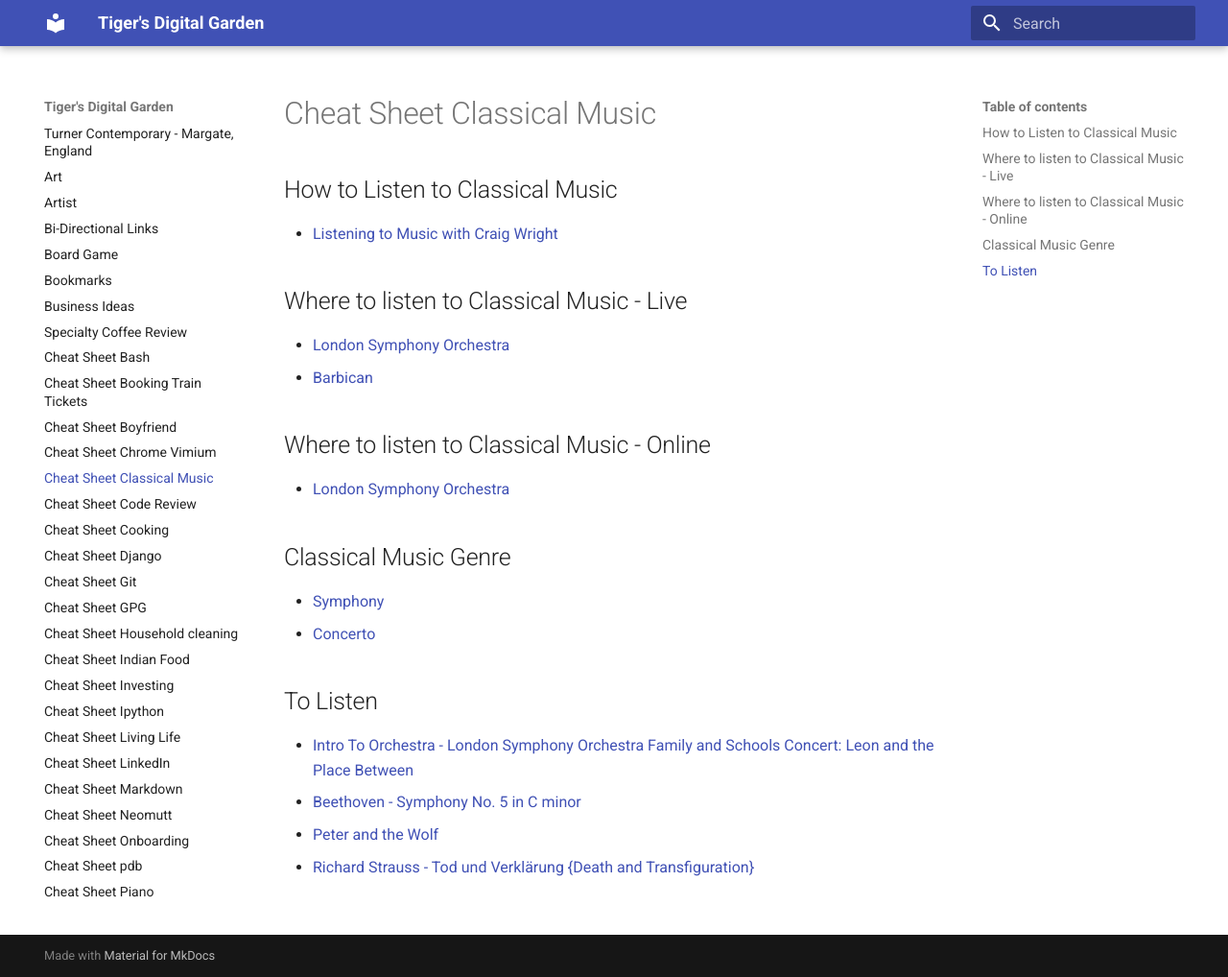
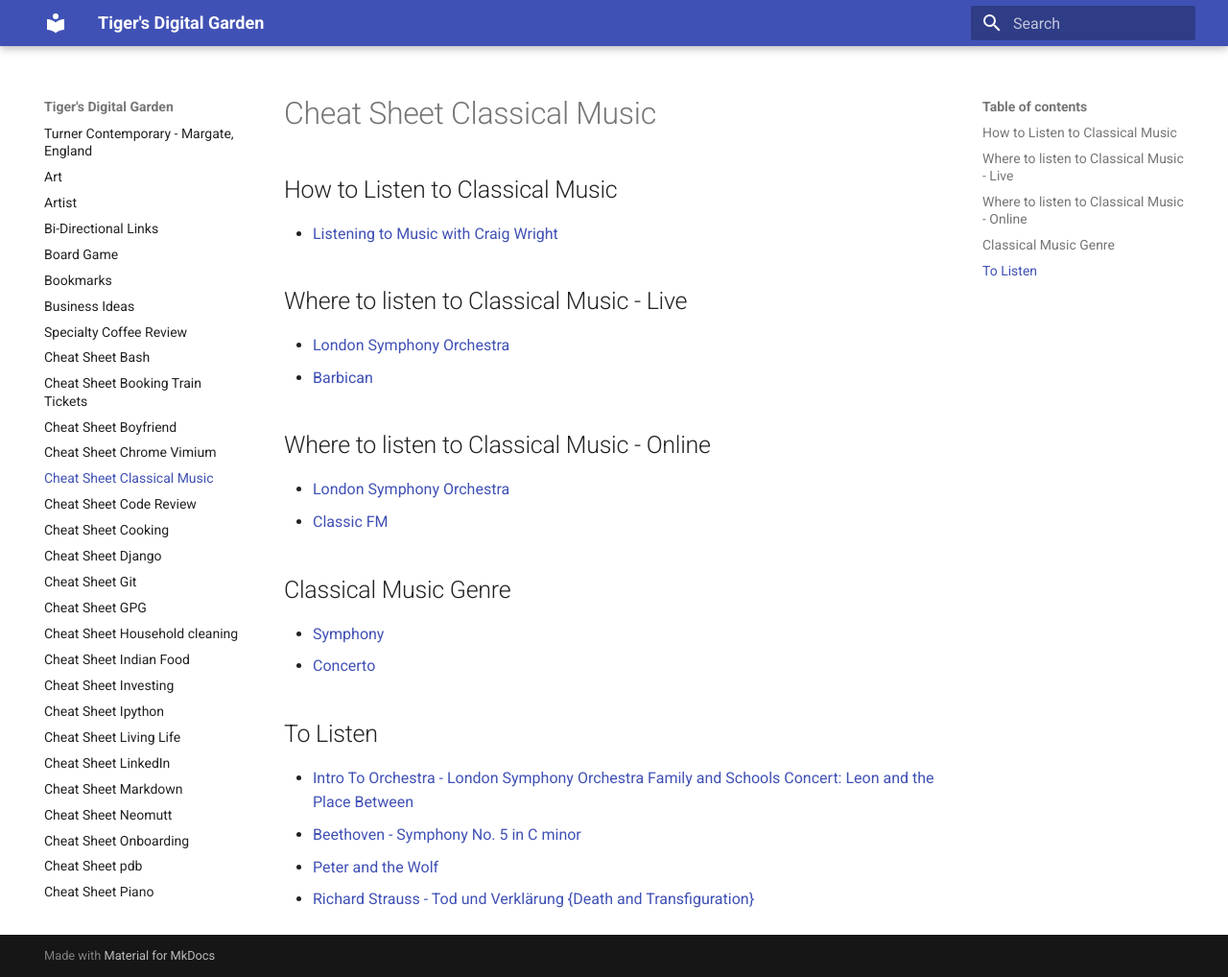
Before and after one commit to ynotstartups/notes, an MkDocs documentation site: the page built from notes/cheat-sheet-classical-music.md, in a window 1280 px wide and 1018 px high. Shown: the whole window at 96% size. Built offline with MkDocs 1.6.1 and Material for MkDocs 9.7.7, drawn with Linux system fonts in a browser that asks for light colours.

Commit message:
add classical fm

```diff
--- a/notes/cheat-sheet-classical-music.md
+++ b/notes/cheat-sheet-classical-music.md
@@ -12,6 +12,7 @@
 ## Where to listen to Classical Music - Online
 
 - [London Symphony Orchestra](https://www.youtube.com/c/LondonSymphonyOrchestra/featured)
+- [Classic FM](https://uk.radio.net/s/classicfm)
 
 ## Classical Music Genre
 
```
